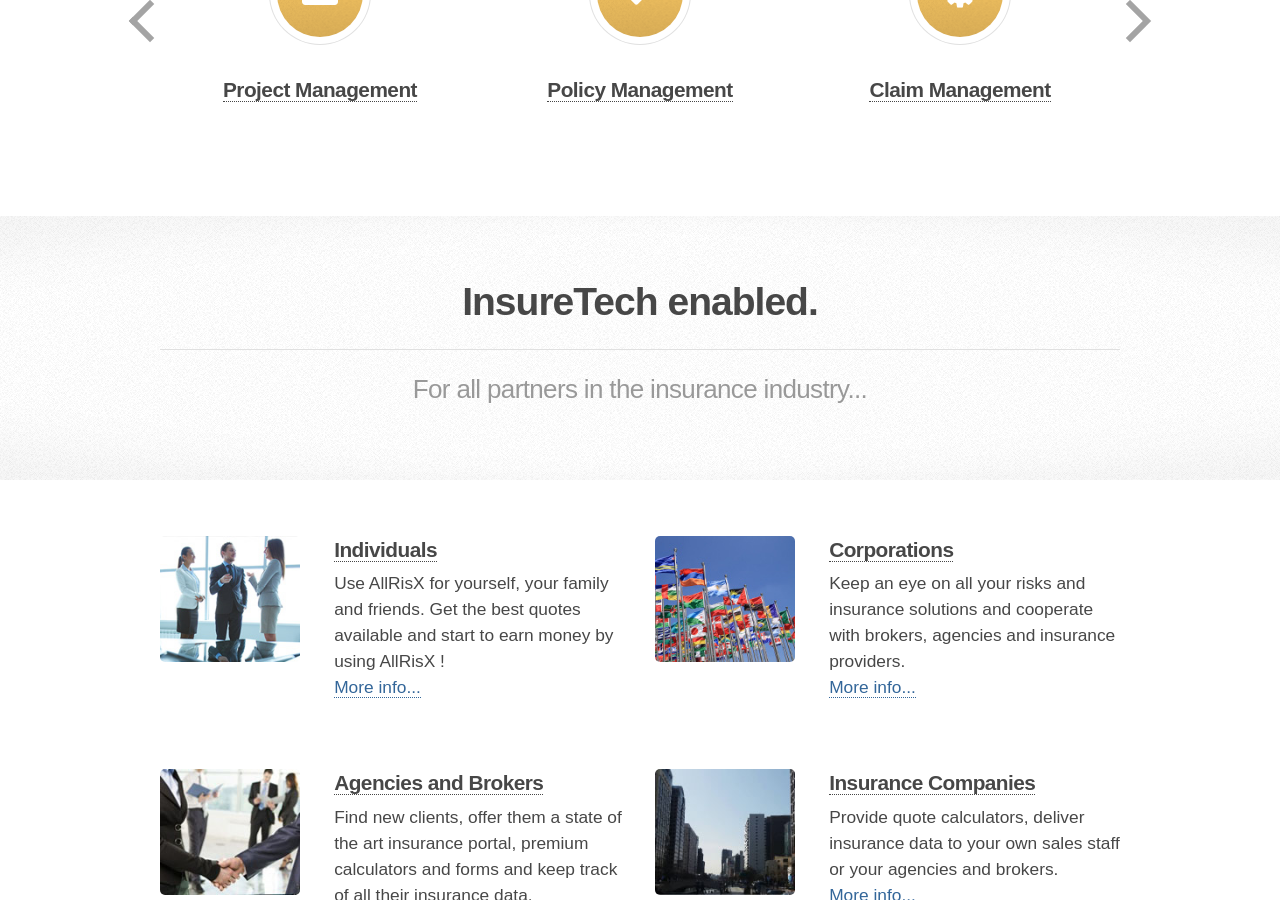
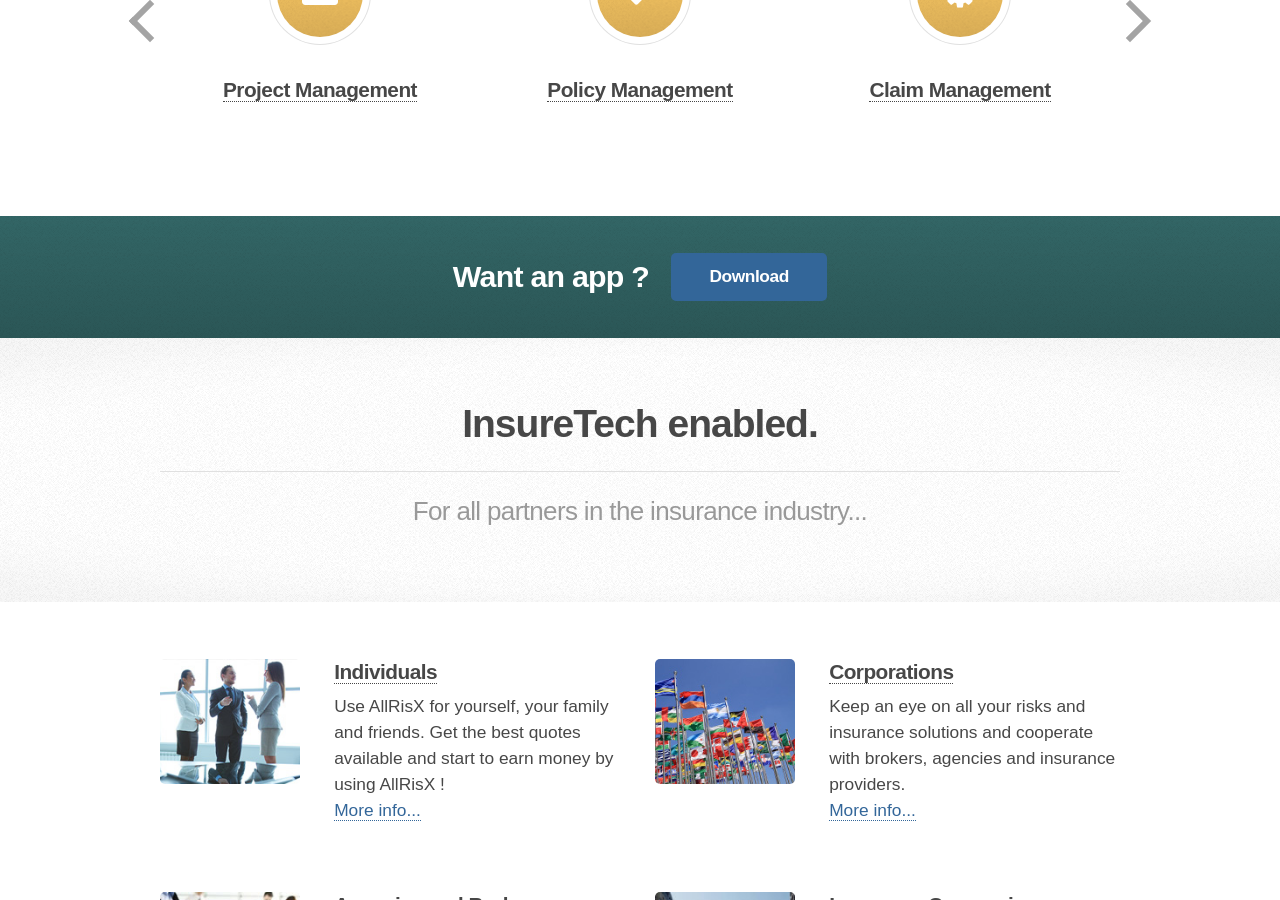
Before and after one commit to alljustincase/allrisx.com, a Jekyll site: the page built from index.html, in a window 1280 px wide and 900 px high, scrolled down 714 px. Built offline with Jekyll 4.4.1, drawn with Linux system fonts in a browser that asks for light colours; some of the changed lines change nothing that is shown.

Commit message:
Updated 'index.html' via CloudCannon

```diff
--- a/index.html
+++ b/index.html
@@ -20,6 +20,9 @@ permalink: /
 
 <!-- Highlights -->
 	{% include highlight.html %}
+
+<!-- Want an app? -->
+	{% include want-an-app.html %}
 
 <!-- Gigantic Heading -->
 	<section class="wrapper style2">
```
